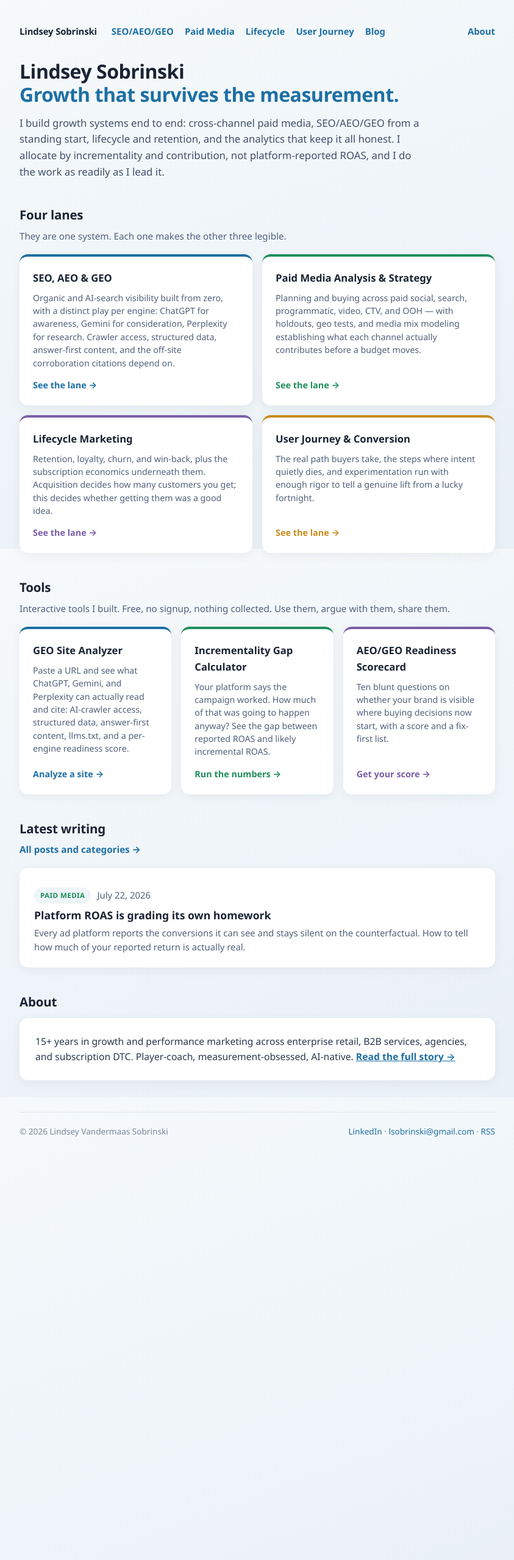
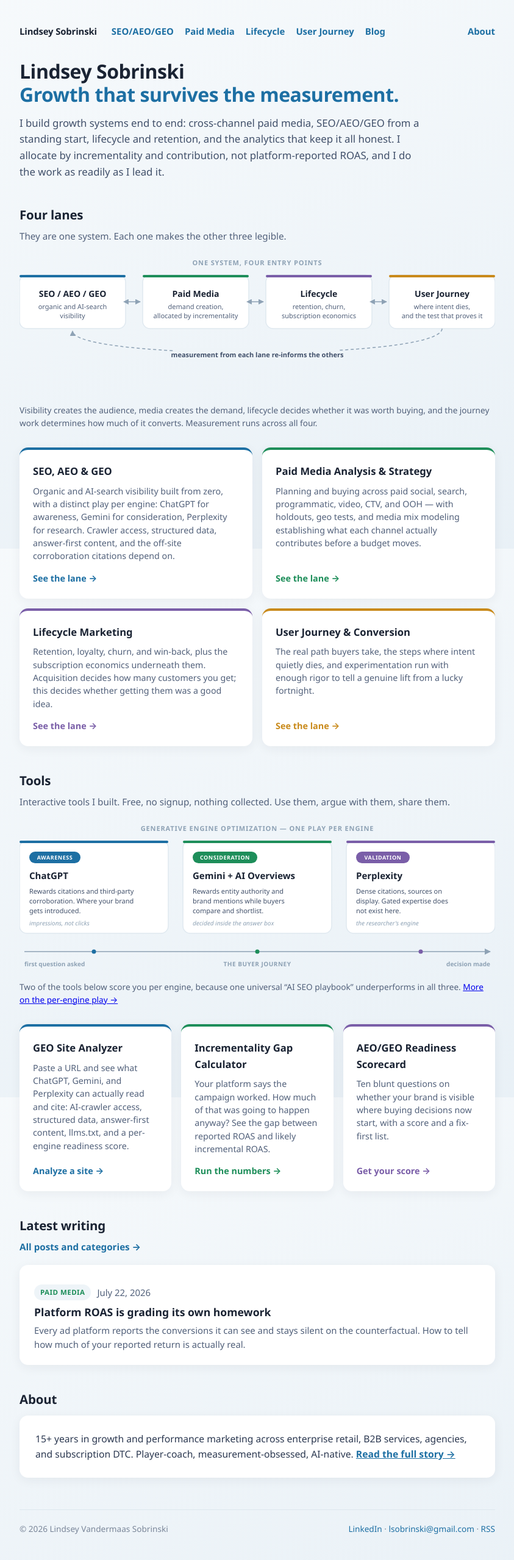
Before and after one commit to lsobrinski-marketing/lindseysobrinski.com, a Jekyll site: the page built from index.html, in a window 1280 px wide. Shown: the whole page at 61% size, without its empty margins (218-1061 px from the left). Built offline with Jekyll 4.4.1, drawn with Linux system fonts in a browser that asks for light colours; before the commit the page ends 1907 px from its top, so only the background shows below that.

Commit message:
Add lane and engine diagrams as inline SVG
Two homepage diagrams, hand-authored as SVG rather than raster images.

- diagram-lanes: the four lanes as one system, with a feedback loop showing
  measurement from each lane re-informing the others. Sits above the lane
  cards.
- diagram-engines: the per-engine journey map (ChatGPT for awareness, Gemini
  and AI Overviews for consideration, Perplexity for validation), drawn from
  the copy already in geo.html and scorecard.html. Sits above the tool cards.

SVG rather than PNG on purpose: the labels stay crawlable as real <text>, the
diagrams stay sharp at any density, and each weighs a few KB. Both carry
<title>/<desc> and role="img" for assistive tech and for engines parsing the
page. Below 640px each scrolls inside its own container so the page itself
never scrolls horizontally.

Deliberately contains no scores or sample output: depicting fabricated tool
results next to the real working tools would misrepresent what they do.

Co-Authored-By: Claude Opus 4.8 <noreply@anthropic.com>

```diff
--- a/assets/css/site.css
+++ b/assets/css/site.css
@@ -71,6 +71,18 @@ h3{font-size:1.04rem;margin:24px 0 6px;}
 .tile-soon h3{color:#51607a;}
 .go.soon{color:#8ea2b5;font-weight:700;font-size:.78rem;letter-spacing:.06em;text-transform:uppercase;}
 
+/* ---------- inline SVG diagrams ---------- */
+/* Authored as SVG rather than raster so the labels stay crawlable, stay sharp
+   on retina, and weigh a few KB. The text inside is real <text>, not pixels. */
+.figure{margin:22px 0 30px;}
+.figure-svg{display:block;width:100%;height:auto;}
+.figure figcaption{margin-top:10px;font-size:.85rem;color:var(--muted);line-height:1.5;}
+@media(max-width:640px){
+  /* the three-column engine map gets unreadable below ~560px; let it scroll */
+  .figure.scroll-sm{overflow-x:auto;}
+  .figure.scroll-sm .figure-svg{min-width:560px;}
+}
+
 /* ---------- table of contents ---------- */
 .toc{background:var(--soft);border-radius:14px;padding:20px 24px;margin:26px 0 34px;border-left:4px solid var(--accent);}
 .toc h2{font-size:.78rem;text-transform:uppercase;letter-spacing:.07em;color:var(--muted);margin:0 0 10px;}
--- a/index.html
+++ b/index.html
@@ -11,6 +11,12 @@ description: "Growth and performance marketing: cross-channel paid media, SEO/AE
 
 <h2>Four lanes</h2>
 <p class="h2sub">They are one system. Each one makes the other three legible.</p>
+
+<figure class="figure scroll-sm">
+  {% include diagram-lanes.svg %}
+  <figcaption>Visibility creates the audience, media creates the demand, lifecycle decides whether it was worth buying, and the journey work determines how much of it converts. Measurement runs across all four.</figcaption>
+</figure>
+
 <div class="grid">
   <a class="tile lane-seo" href="/seo-aeo-geo/">
     <h3>SEO, AEO &amp; GEO</h3>
@@ -36,6 +42,12 @@ description: "Growth and performance marketing: cross-channel paid media, SEO/AE
 
 <h2>Tools</h2>
 <p class="h2sub">Interactive tools I built. Free, no signup, nothing collected. Use them, argue with them, share them.</p>
+
+<figure class="figure scroll-sm">
+  {% include diagram-engines.svg %}
+  <figcaption>Two of the tools below score you per engine, because one universal &ldquo;AI SEO playbook&rdquo; underperforms in all three. <a href="/seo-aeo-geo/">More on the per-engine play →</a></figcaption>
+</figure>
+
 <div class="grid three">
   <a class="tile lane-seo" href="/geo.html">
     <h3>GEO Site Analyzer</h3>
```
Also changed, not shown: _includes/diagram-engines.svg (added), _includes/diagram-lanes.svg (added).
